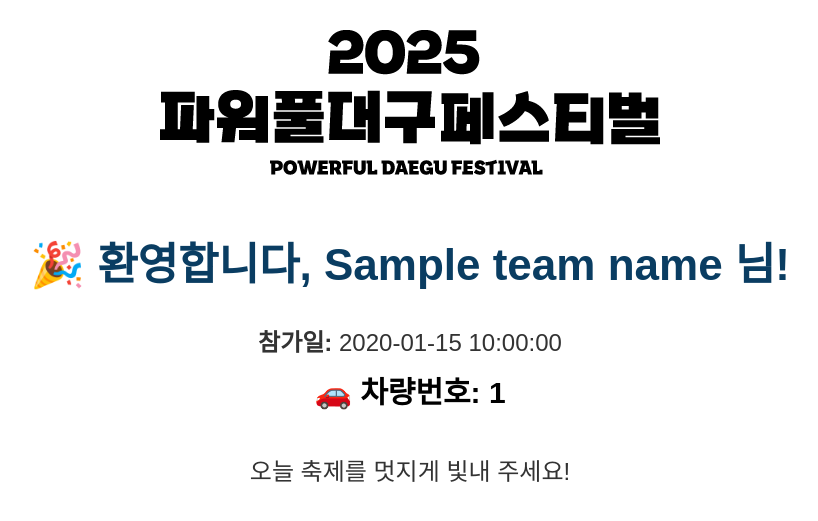
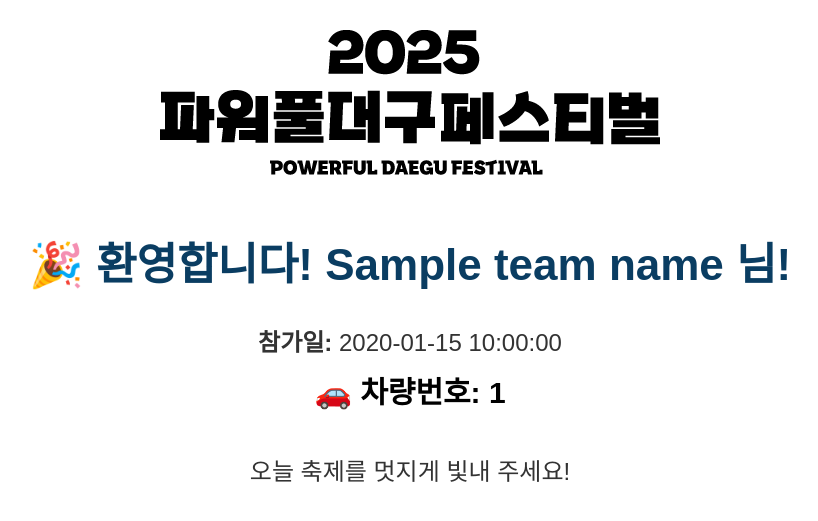
Before and after one commit to ahnonine/pdf_parking, a Flask app: template templates/result.html in a window 1280 px wide. Shown: the top 521 px of the page, without its empty margins (230-1048 px from the left). Run offline with Flask 3, Linux system fonts and the light colour scheme; the template is opened without the code that fills it: most values are stand-ins (such as "Sample title", 1, 10 or a date in 2020).

Commit message:
Update result.html

```diff
--- a/templates/result.html
+++ b/templates/result.html
@@ -51,7 +51,9 @@
 
     <img src="{{ url_for('static', filename='images/welcome_image.png') }}" alt="Welcome Image">
 
-    <h1>🎉 환영합니다, {{ team_name }} 님! </h1>
+    <h1>🎉 환영합니다!
+        {{ team_name }} 님! </h1>
+    <p style="font-size: 1.5em; font-weight: bold; color: black;">
     <p><strong>   참가일:</strong> {{ participation_date }}</p>
    <p style="font-size: 1.5em; font-weight: bold; color: black;">
     🚗 차량번호: {{ car_number }}
```
